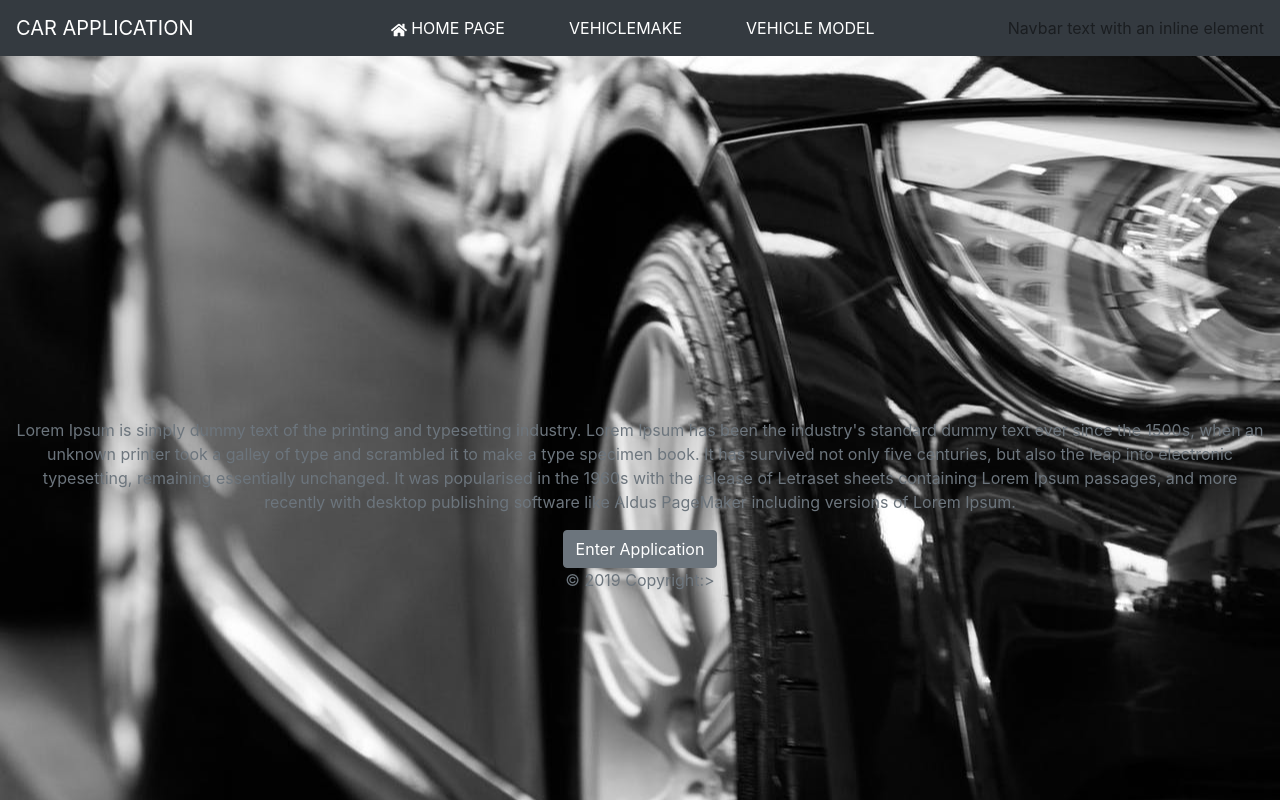
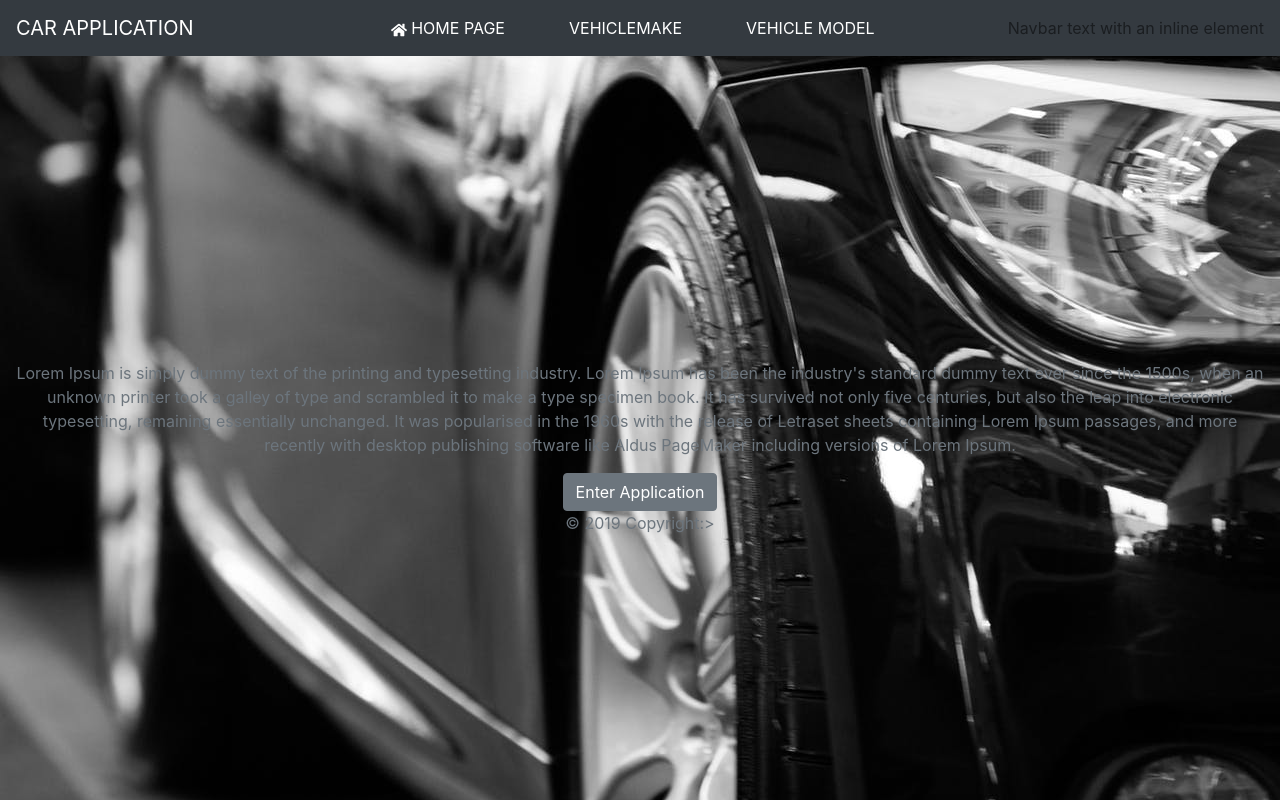
Before and after one commit to Petar031/Project7, a React (Create React App) app: page / in a window 1280 px wide. Shown: the top 800 px of the page. Built offline with nearby package versions, Linux system fonts and the light colour scheme.

Commit message:
2. correction - main background image and navbar

```diff
--- a/src/App.css
+++ b/src/App.css
@@ -1,6 +1,8 @@
 /*.App {
   text-align: center;
 }*/
+
+
 
 .Main-background {
   width:100%;
@@ -19,15 +21,17 @@ div .container-fluid{
 }
 
 
-.HomePage{
+.home-page{
   background-image:url("./assets/backgroundImg.jpeg");
   display:flex;
   background-position:center;
   background-attachment:fixed;
   align-items:center;
   justify-content:center;
-  height:913px;
+  height: 100vh;
 }
+
+
 
 /*.App-header {
   background-color: #282c34;
--- a/src/components/Navbar.js
+++ b/src/components/Navbar.js
@@ -5,7 +5,6 @@ import {FaHome} from 'react-icons/fa'
 
 export default class Navbar extends Component {
     render() {
-
 
 
 
--- a/src/pages/HomePage.js
+++ b/src/pages/HomePage.js
@@ -1,14 +1,14 @@
 import React from 'react'
 import {Link} from 'react-router-dom'
 /*import MainImage from '../assets/backgroundImg.jpeg'*/
+
 
 
 export default function HomePage() {
 
     return (
 
-
-              <div class="HomePage">
+              <div class="home-page">
                   <div class="col-sm-12 col-md-12 col-lg-12 col-xl-12 text-center">
                       <div class="home-text">
                 <p class="text-muted">Lorem Ipsum is simply dummy text of the printing and typesetting industry. Lorem Ipsum has been the industry's standard dummy text ever since the 1500s, when an unknown printer took a galley of type and scrambled it to make a type specimen book. It has survived not only five centuries, but also the leap into electronic typesetting, remaining essentially unchanged. It was popularised in the 1960s with the release of Letraset sheets containing Lorem Ipsum passages, and more recently with desktop publishing software like Aldus PageMaker including versions of Lorem Ipsum.</p>
@@ -19,8 +19,20 @@ export default function HomePage() {
                <div class="home-footer-text">
               <p class="text-muted"> © 2019 Copyright:></p>
               </div>
-               </div>
+
+
+
+            </div>
+
+
+
+
+
+
+
+
                 </div>
+
 
 
 
--- a/src/pages/VehicleMake.js
+++ b/src/pages/VehicleMake.js
@@ -1,4 +1,7 @@
 import React from 'react'
+
+
+
 
 const VehicleMake = () => {
 
```
Also changed, not shown: src/App.js (+6 -1 lines), 1 other file (tests, documents, lock files or other folders).
